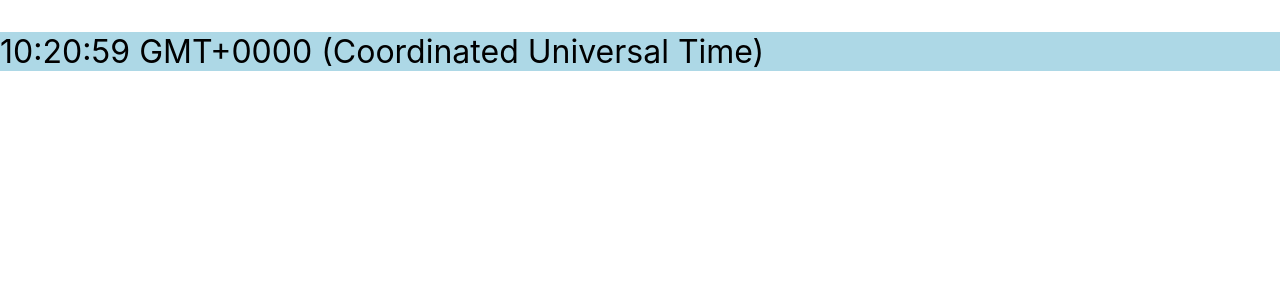
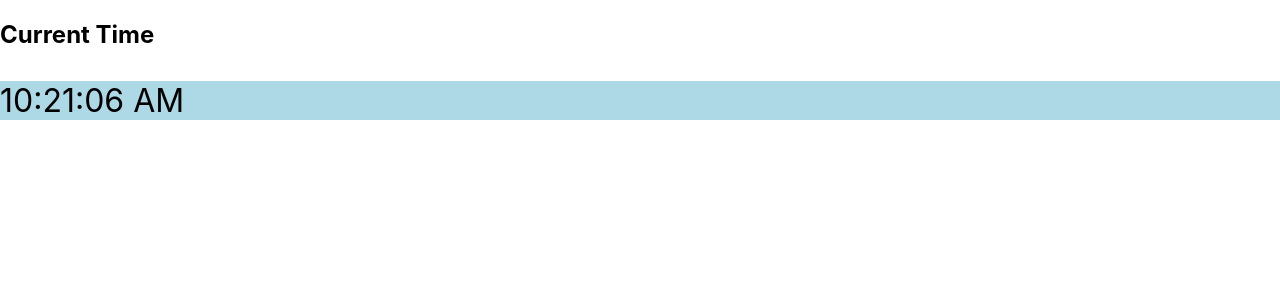
Before and after one commit to AnatolyBystrov/my-app, a React (Create React App) app: page / in a window 1280 px wide. Shown: the top 300 px of the page. Built offline with nearby package versions, Linux system fonts and the light colour scheme.

Commit message:
CW31 - React Fundamental

```diff
--- a/src/components/Timer.tsx
+++ b/src/components/Timer.tsx
@@ -1,7 +1,13 @@
 import React from "react"
 export const Timer:React.FC = () =>{
 const styles: React.CSSProperties ={backgroundColor:"lightblue",fontSize:"2em"};
+setTimeout(tic, 1000);
+const[time,setTime] = React.useState(new Date())
+function tic(){
+   setTime(new Date())
+}
     return <div>
-        <p style={styles}>{new Date().toTimeString()}</p>
+        <h2 className="CurrentTime">Current Time</h2>
+        <p style={styles}>{time.toLocaleTimeString()}</p>
     </div>
 }
```
